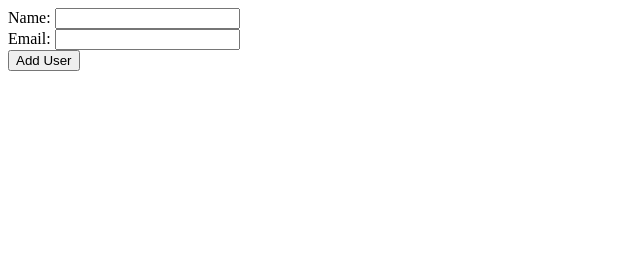
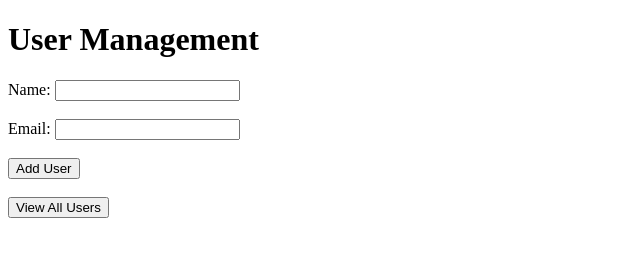
Before and after one commit to prabalab/node-exp, a website: page views/form.html in a window 1280 px wide. Shown: the whole page, without its empty margins (0-640 px from the left). Drawn offline with Linux system fonts and the light colour scheme.

Commit message:
Update form.html

```diff
--- a/views/form.html
+++ b/views/form.html
@@ -1,10 +1,15 @@
 <!DOCTYPE html>
 <html>
 <body>
+  <h1>User Management</h1>
   <form action="/add_user" method="POST">
-    Name: <input type="text" name="name" required><br>
-    Email: <input type="email" name="email" required><br>
+    <label for="name">Name:</label>
+    <input type="text" id="name" name="name" required><br><br>
+    <label for="email">Email:</label>
+    <input type="email" id="email" name="email" required><br><br>
     <button type="submit">Add User</button>
   </form>
+  <br>
+  <button onclick="window.location.href='/users'">View All Users</button>
 </body>
 </html>
```
